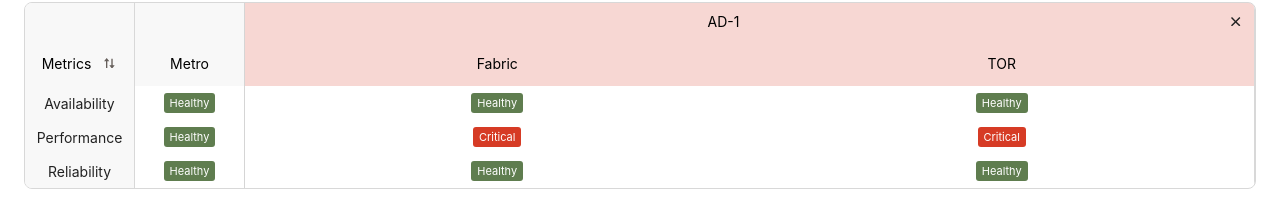
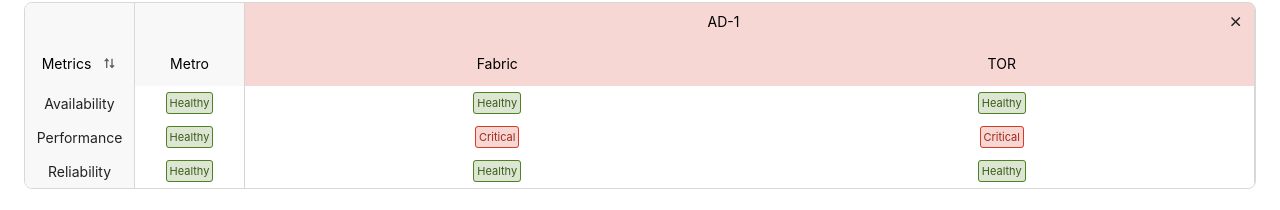
Before and after one commit to theuxguy/Physical-Netwoking, a React (Vite) app: page /region/1 in a window 1280 px wide. Shown: the part 951-1161 px from the top of the page. Built offline with nearby package versions, Linux system fonts and the light colour scheme.

Commit message:
Revert "Fix low contrast status badges in region health table"
This reverts commit 1055761fa77de5ff30c791cfac221da948871bb3.

```diff
--- a/src/app/components/RegionHealthTable.tsx
+++ b/src/app/components/RegionHealthTable.tsx
@@ -15,20 +15,35 @@ type StatusBadgeProps = {
 
 function StatusBadge({ status, onClick }: StatusBadgeProps) {
   const styles = {
-    healthy:  { bg: '#5f7d4f', label: 'Healthy'  },
-    critical: { bg: '#d63b25', label: 'Critical' },
-    warning:  { bg: '#ac630c', label: 'Warning'  },
+    healthy: {
+      bg: 'bg-[rgba(80,130,35,0.2)] dark:bg-[rgba(80,130,35,0.15)]',
+      border: 'border-[#508223] dark:border-[#6ba32e]',
+      text: 'text-[#3a5c1a] dark:text-[#E4E4E4]',
+      label: 'Healthy'
+    },
+    critical: {
+      bg: 'bg-[rgba(214,59,37,0.2)] dark:bg-[rgba(214,59,37,0.15)]',
+      border: 'border-[#d63b25] dark:border-[#e85540]',
+      text: 'text-[#a02a18] dark:text-[#E4E4E4]',
+      label: 'Critical'
+    },
+    warning: {
+      bg: 'bg-[rgba(222,128,17,0.2)] dark:bg-[rgba(222,128,17,0.15)]',
+      border: 'border-[rgba(222,128,17,0.6)] dark:border-[rgba(255,152,30,0.7)]',
+      text: 'text-[#7a4a00] dark:text-[#E4E4E4]',
+      label: 'Warning'
+    }
   };
 
-  const { bg, label } = styles[status];
+  const style = styles[status];
 
   return (
     <div
-      className={`flex items-center justify-center px-[6px] py-[3px] rounded-[3px] shrink-0 ${onClick ? 'cursor-pointer hover:opacity-80' : ''}`}
-      style={{ backgroundColor: bg }}
+      className={`${style.bg} content-stretch flex items-center justify-center p-[4px] relative rounded-[3px] shrink-0 ${onClick ? 'cursor-pointer hover:opacity-80' : ''}`}
       onClick={onClick}
     >
-      <p className="font-normal leading-[normal] not-italic relative shrink-0 text-white text-[11px] whitespace-nowrap">{label}</p>
+      <div aria-hidden="true" className={`absolute border ${style.border} border-solid inset-0 pointer-events-none rounded-[3px]`} />
+      <p className={`font-normal leading-[normal] not-italic relative shrink-0 ${style.text} text-[11px] whitespace-nowrap`}>{style.label}</p>
     </div>
   );
 }
```
